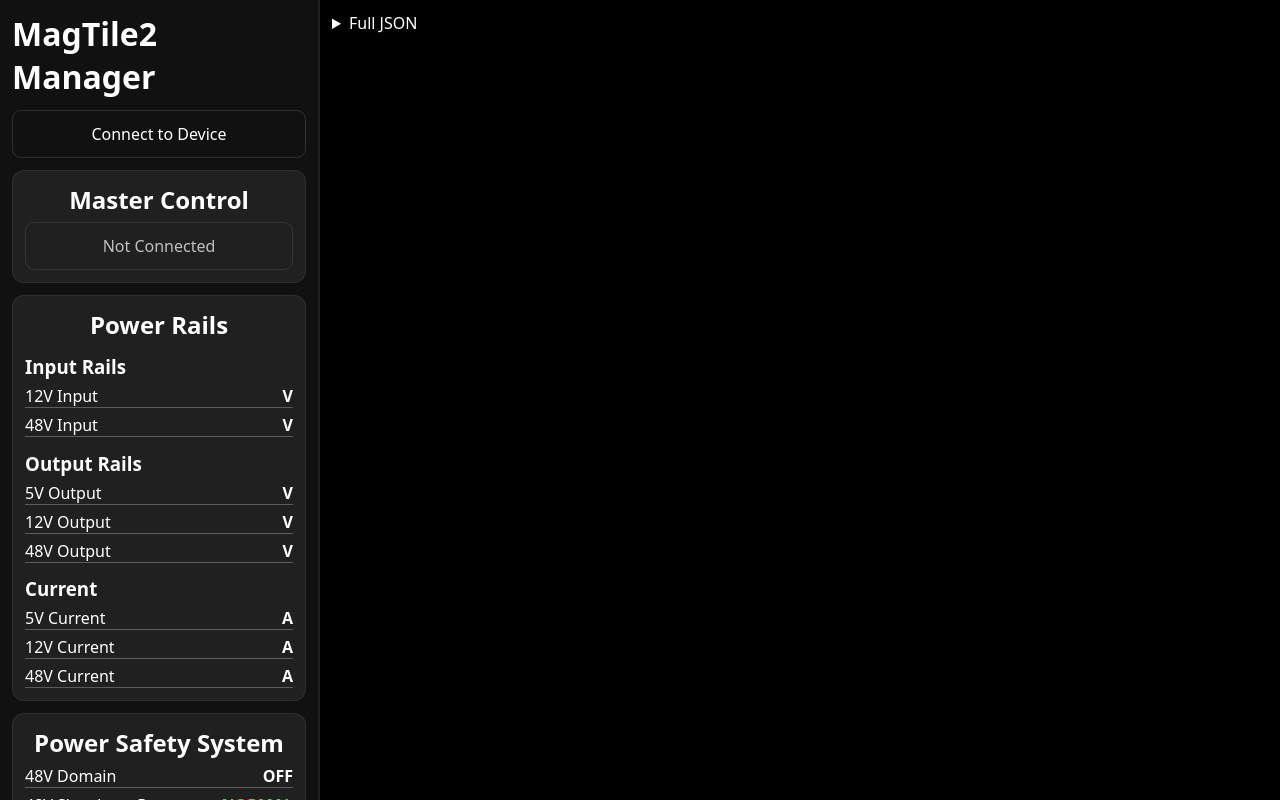
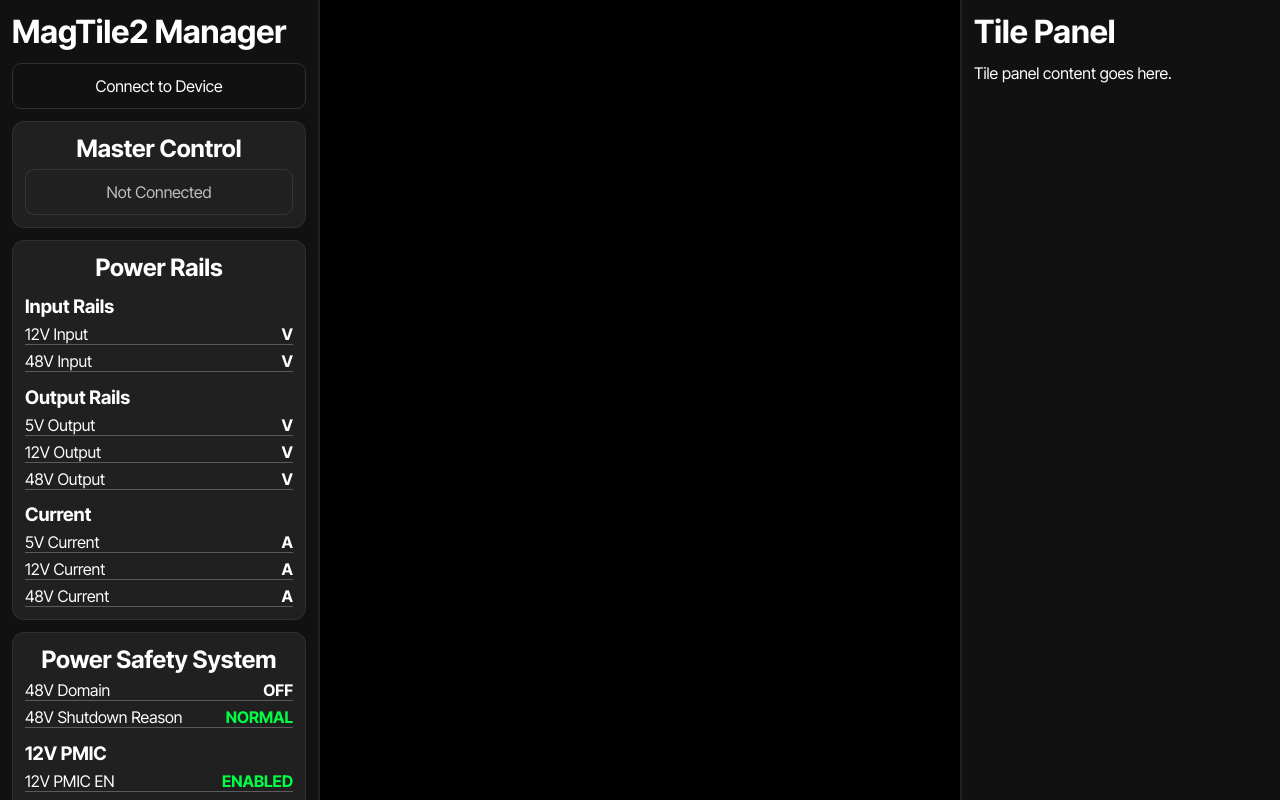
Before and after one commit to cyfinfaza/magtile2-manager, a SvelteKit app: page / in a window 1280 px wide. Built offline with nearby package versions, Linux system fonts and the light colour scheme.

Commit message:
tile map organization and visualization

```diff
--- a/src/routes/+page.svelte
+++ b/src/routes/+page.svelte
@@ -190,9 +190,86 @@
 	// make derived state for button state
 	const buttonState = $derived.by(getMasterButtonState);
 
+	// only alive tiles
+	const aliveTiles = $derived.by(() =>
+		Object.keys(data)
+			.filter((key) => key != 0 && data?.[key]?.slave_status?.alive)
+			.sort((a, b) => a - b)
+			.map((key) => ({ id: key, ...data[key] }))
+	);
+
+	const tileCoordinates = $derived.by(() => {
+		let output = {};
+		let minX = Infinity,
+			minY = Infinity;
+		let maxX = -Infinity,
+			maxY = -Infinity;
+
+		if (aliveTiles.length > 0) {
+			function dfsPlace(tileId, x, y) {
+				const tile = data[tileId];
+				if (tileId && !output[tileId] && tile?.slave_status?.alive) {
+					output[tileId] = { x, y };
+					minX = Math.min(minX, x);
+					minY = Math.min(minY, y);
+					maxX = Math.max(maxX, x);
+					maxY = Math.max(maxY, y);
+
+					dfsPlace(tile.adj_north_addr, x, y - 1);
+					dfsPlace(tile.adj_east_addr, x + 1, y);
+					dfsPlace(tile.adj_south_addr, x, y + 1);
+					dfsPlace(tile.adj_west_addr, x - 1, y);
+				}
+			}
+
+			dfsPlace(aliveTiles[0].id, 0, 0);
+
+			const shiftX = -minX;
+			const shiftY = -minY;
+
+			for (const id in output) {
+				output[id].x += shiftX;
+				output[id].y += shiftY;
+			}
+
+			maxX += shiftX;
+			maxY += shiftY;
+		}
+
+		return {
+			...output,
+			width: maxX + 1,
+			height: maxY + 1
+		};
+	});
+
+	let { minTemp, maxTemp } = $derived.by(() => {
+		let min = Infinity;
+		let max = -Infinity;
+
+		for (const tile of aliveTiles) {
+			for (let i = 1; i <= 9; i++) {
+				const temp = tile["coil_" + i + "_temp"];
+				if (temp < min) min = temp;
+				if (temp > max) max = temp;
+			}
+		}
+		max = Math.max(max, 35);
+		return { minTemp: min, maxTemp: max };
+	});
+
 	onMount(() => {
+		// console.log a message highlighted in green saying Type (bold)data(bold) to see full data report
+		console.log(
+			"%cCall %cdata()%c to see full data report",
+			"color: black; background: #0F4; font-size: 1.2em;",
+			"color: black; background: #0F4; font-size: 1.2em; font-weight: bold;",
+			"color: black; background: #0F4; font-size: 1.2em;"
+		);
 		window.sendUSBMessage = sendMessage;
 		window.getMasterButtonState = getMasterButtonState;
+		window.tileCoordinates = tileCoordinates;
+		window.data = () => $state.snapshot(data);
 	});
 </script>
 
@@ -474,11 +551,47 @@
 			</div>
 		</div>
 	</div>
-	<div class="tileViewer">
-		{#each Object.keys(data)
-			.filter((key) => key != 0 && data?.[key]?.slave_status?.alive)
-			.sort((a, b) => a - b)
-			.map((key) => ({ id: key, ...data[key] })) as tile}
+	<div
+		class="tileViewer"
+		style:--tiles-width={tileCoordinates.width}
+		style:--tiles-height={tileCoordinates.height}
+	>
+		<!-- <div class="dataBox">
+			<pre>
+				{#if Object.keys(tileCoordinates).length > 0}
+					{JSON.stringify(tileCoordinates, null, 2)}
+				{:else}
+					No tile coordinates available.
+				{/if}
+			</pre>
+		</div> -->
+		<div class="tileGrid">
+			{#each aliveTiles as tile}
+				<div
+					class="tile"
+					style:grid-column={tileCoordinates[tile.id].x + 1}
+					style:grid-row={tileCoordinates[tile.id].y + 1}
+				>
+					<!-- <h2>Tile ID: {tile.id}</h2> -->
+					<!-- 9 coil divs, show temp, current_reading, and setpoint (rounded to 2 decimal places) -->
+					{#each Array(9) as _, i}
+						<div
+							class="coil"
+							style:--temp-level={(tile["coil_" + (i + 1) + "_temp"] - minTemp) /
+								(maxTemp - minTemp)}
+						>
+							{Math.round(tile["coil_" + (i + 1) + "_temp"] / 100)} °C <br />
+							Set {tile["coil_" + (i + 1) + "_setpoint"]?.toFixed(2)} A <br />
+							{tile["coil_" + (i + 1) + "_current_reading"]?.toFixed(2)} A
+						</div>
+					{/each}
+					<div class="tileIdLabel">
+						{tile.id}
+					</div>
+				</div>
+			{/each}
+		</div>
+		<!-- {#each aliveTiles as tile}
 			<div class="dataBox">
 				<h2 style="text-align: center">Tile ID: {tile.id}</h2>
 				<div>
@@ -498,8 +611,8 @@
 					<span>{tile.adj_west_addr}</span>
 				</div>
 			</div>
-		{/each}
-		<details>
+		{/each} -->
+		<!-- <details>
 			<summary>Full JSON</summary>
 			<pre>
 				{JSON.stringify(data, null, 2)}
@@ -507,7 +620,11 @@
 					No data received yet.
 				{/if}
 			</pre>
-		</details>
+		</details> -->
+	</div>
+	<div class="tilePanel">
+		<h1>Tile Panel</h1>
+		<p>Tile panel content goes here.</p>
 	</div>
 </main>
 
@@ -519,7 +636,7 @@
 		overflow: hidden;
 	}
 	.masterPanel {
-		width: min(500px, max(25%, 300px));
+		width: min(400px, max(25%, 300px));
 		background: var(--fg);
 		border-right: 2px solid var(--fg);
 		padding: var(--spacing);
@@ -531,10 +648,65 @@
 	.tileViewer {
 		flex: 1;
 		display: flex;
+		align-items: flex-start;
+		justify-content: flex-start;
+		padding: var(--spacing);
+		overflow: auto;
+	}
+	.tilePanel {
+		width: min(400px, max(25%, 300px));
+		background: var(--fg);
+		border-left: 2px solid var(--fg);
+		padding: var(--spacing);
+		display: flex;
 		flex-direction: column;
-		padding: var(--spacing);
 		gap: var(--spacing);
 		overflow: auto;
+	}
+	.tileGrid {
+		display: grid;
+		// width: 100%;
+		// height: 100%;
+		--tile-size: 200px;
+		// max-width: calc(var(--tile-size) * var(--tiles-width));
+		// max-height: calc(var(--tile-size) * var(--tiles-height));
+		grid-template-columns: repeat(var(--coils-width), auto);
+		grid-template-rows: repeat(var(--coils-height), auto);
+		// overflow: hidden;
+		gap: 1px;
+		.tile {
+			aspect-ratio: 1;
+			width: var(--tile-size);
+			// max-width: var(--tile-size);
+			background: var(--fg);
+			border: 2px solid var(--fg2);
+			border-radius: var(--spacing);
+			display: grid;
+			grid-template-columns: repeat(3, 1fr);
+			grid-template-rows: repeat(3, 1fr);
+			gap: 4%;
+			padding: 2%;
+			position: relative;
+			> .coil {
+				background: var(--fg);
+				background: hsl(calc(var(--temp-level) * 120 + 240), 100%, 30%);
+				border-radius: 50%;
+				display: flex;
+				justify-content: center;
+				align-items: center;
+				transition: background-color 0.5s;
+				font-size: 0.7em;
+				text-align: center;
+				line-height: 1em;
+			}
+			.tileIdLabel {
+				position: absolute;
+				top: 66.7%;
+				left: 66.7%;
+				font-weight: bold;
+				transform: translate(-50%, -50%);
+			}
+		}
 	}
 	.dataBox {
 		display: flex;
--- a/src/styles/root.scss
+++ b/src/styles/root.scss
@@ -1,3 +1,5 @@
+@import url("https://fonts.googleapis.com/css2?family=Inter+Tight:ital,wght@0,100..900;1,100..900&display=swap");
+
 :root {
 	color-scheme: dark;
 	--fg: #fff1;
@@ -28,6 +30,7 @@ body {
 		"Open Sans",
 		"Helvetica Neue",
 		sans-serif;
+	font-family: "Inter Tight", sans-serif;
 	margin: 0;
 }
 
```
